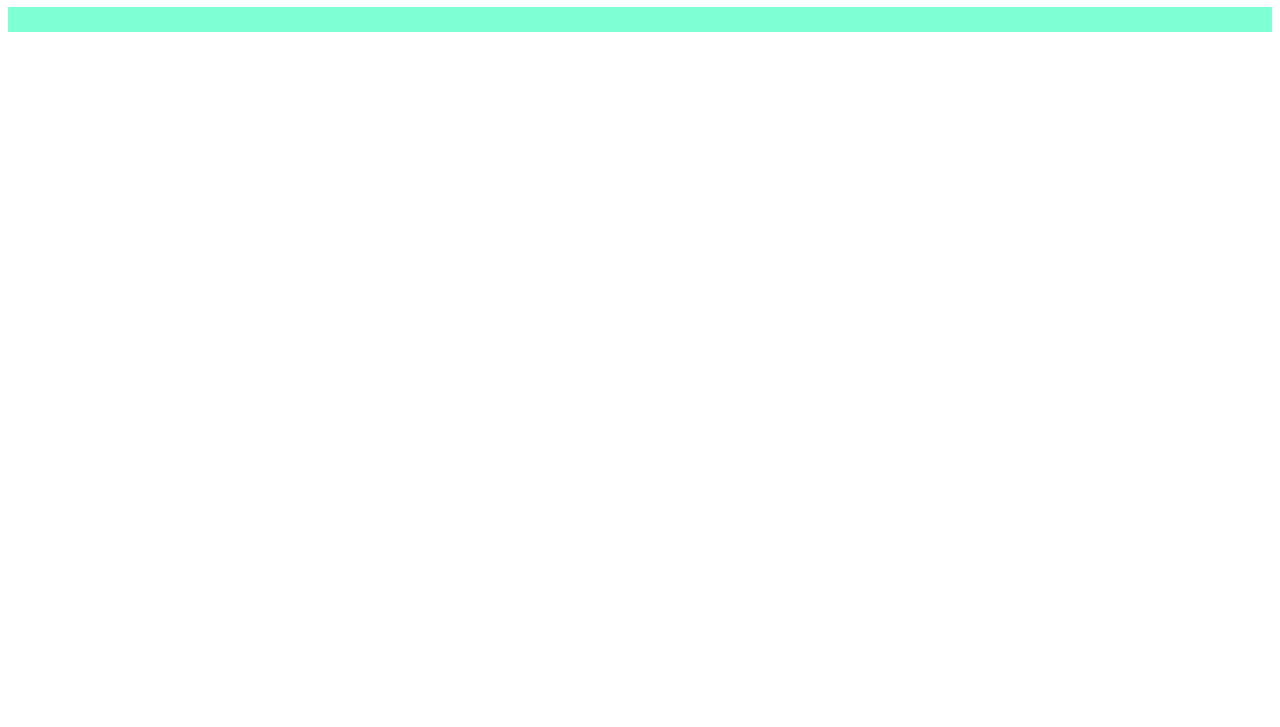
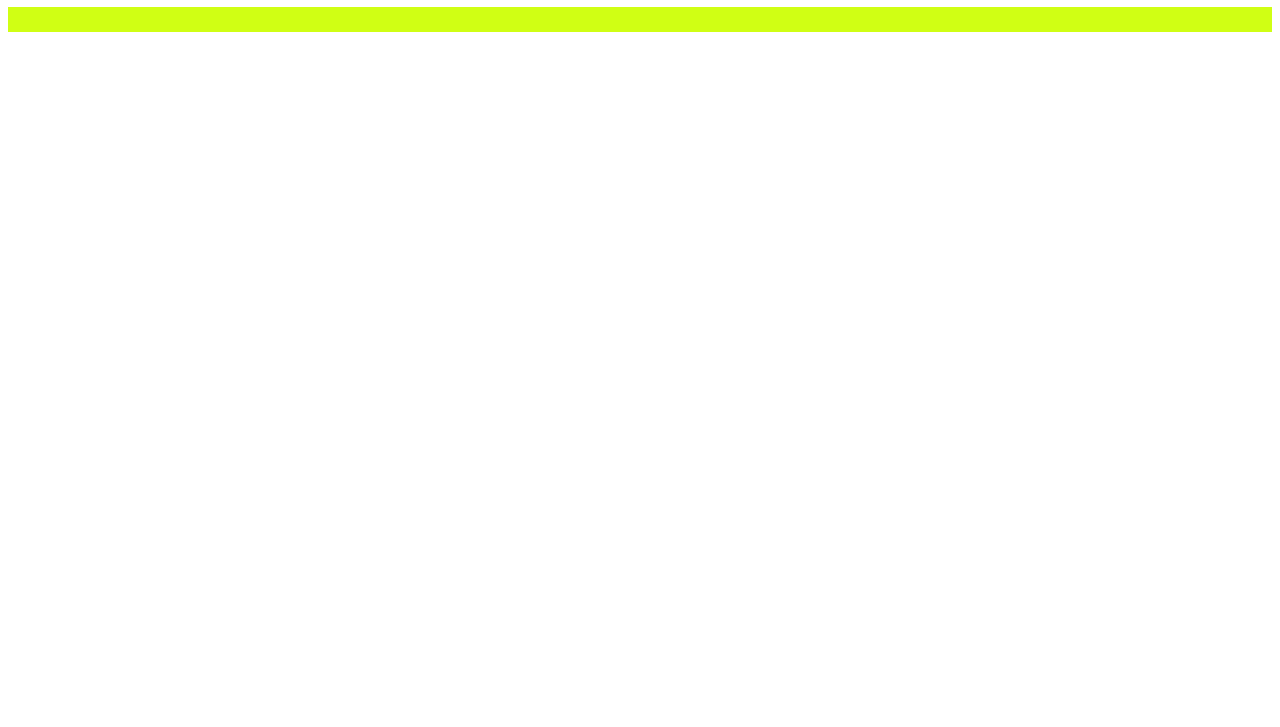
Before and after one commit to ufjf-dcc202/ufjf-dcc202-2025-1-b-atv05-trickjonhgamer, a plain HTML site: page index.html in a window 1280 px wide. Shown: the part 73-800 px from the top of the page. Drawn offline with Linux system fonts and the light colour scheme.

Commit message:
cria estilo do tabuleiro

```diff
--- a/index.html
+++ b/index.html
@@ -5,6 +5,15 @@
     <meta name="viewport" content="width=device-width, initial-scale=1.0">
     <title>DCC202 Semana 14</title>
 </head>
+<style>
+.tabuleiro{
+    display: grid;
+    grid-template-columns: repeat(7, 25px);
+    gap: 2px;
+    min-height: 25px;
+    background-color: #D0FF14;
+}
+</style>
 <script type="module" src="./main.js"> </script>
 <body>
     <h1>Semana 14 - DCC202</h1>
--- a/main.js
+++ b/main.js
@@ -7,7 +7,5 @@ document.body.append(eTabuleiro);
 function criaTabuleiro(){
     const novoTabuleiro = document.createElement('div');
     novoTabuleiro.classList.add('tabuleiro');
-    novoTabuleiro.style.backgroundColor = "#7FFFD4";
-    novoTabuleiro.style.minHeight = "25px";
     return novoTabuleiro;
 }
```
